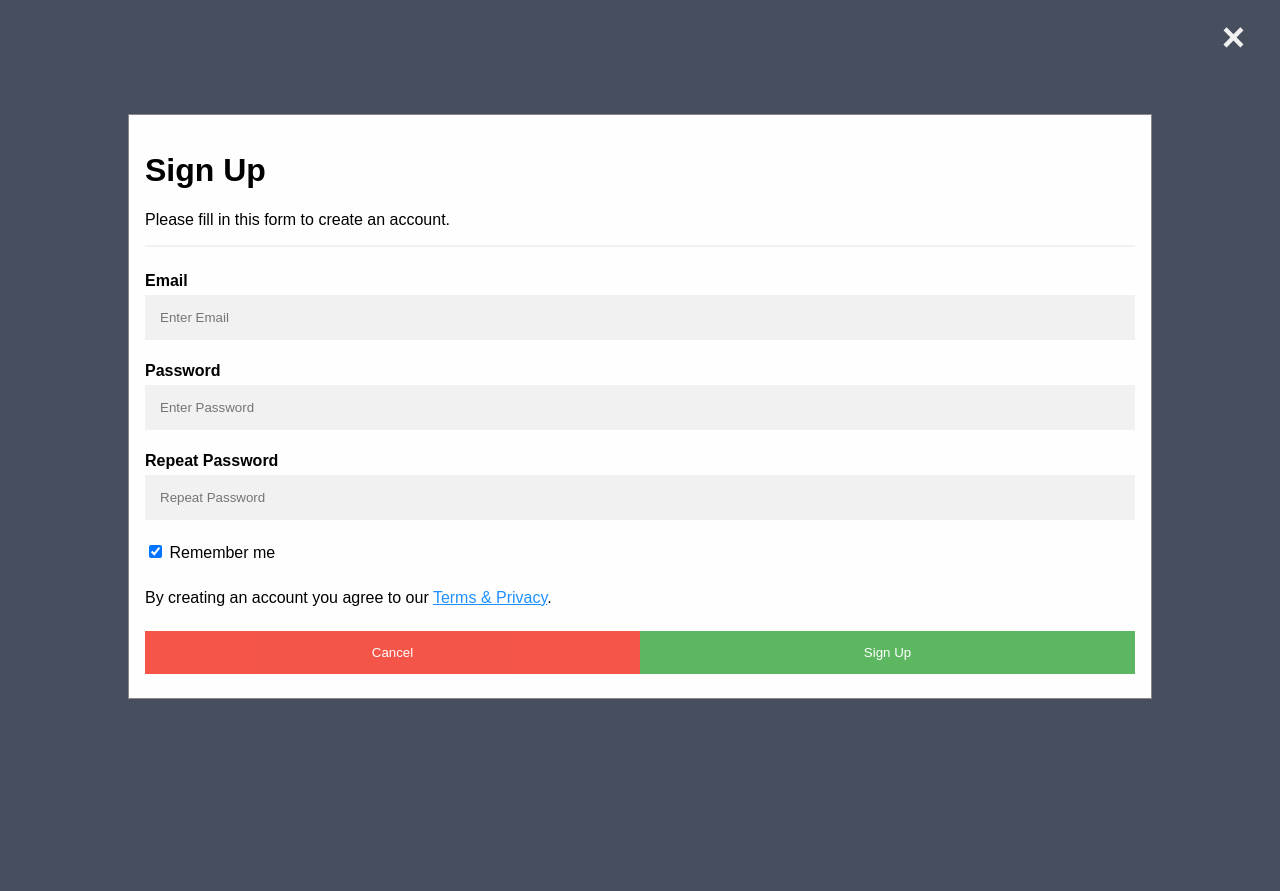
After one commit to hackman1028/quintetecommerce, a PHP site: page /signup.php in a window 1280 px wide, after a click on "Sign Up". The commit adds this page. Run offline with PHP 8.4, Linux system fonts and the light colour scheme.

Commit message:
1:49 logn and signup

```diff
--- a/index.php
+++ b/index.php
@@ -24,7 +24,7 @@
       <a class="active" href="#"><i class="fa fa-fw fa-home"></i> Home</a>
       <a href="bookstore.php"><i class="fa fa-fw fa-book"></i> Bookstore</a>
       <a href="#"><i class="fa fa-fw fa-envelope"></i> Contact</a>
-      <a href="#"><i class="fa fa-fw fa-user"></i> Login</a>
+      <a href="login.php"><i class="fa fa-fw fa-user"></i> Login</a>
     </div>
 </div>
   <!--  <div id="searchbox1" >
--- /dev/null
+++ b/signup.php
@@ -0,0 +1,163 @@
+<!DOCTYPE html>
+<html>
+<style>
+body {font-family: Arial, Helvetica, sans-serif;}
+* {box-sizing: border-box;}
+
+/* Full-width input fields */
+input[type=text], input[type=password] {
+  width: 100%;
+  padding: 15px;
+  margin: 5px 0 22px 0;
+  display: inline-block;
+  border: none;
+  background: #f1f1f1;
+}
+
+/* Add a background color when the inputs get focus */
+input[type=text]:focus, input[type=password]:focus {
+  background-color: #ddd;
+  outline: none;
+}
+
+/* Set a style for all buttons */
+button {
+  background-color: #4CAF50;
+  color: white;
+  padding: 14px 20px;
+  margin: 8px 0;
+  border: none;
+  cursor: pointer;
+  width: 100%;
+  opacity: 0.9;
+}
+
+button:hover {
+  opacity:1;
+}
+
+/* Extra styles for the cancel button */
+.cancelbtn {
+  padding: 14px 20px;
+  background-color: #f44336;
+}
+
+/* Float cancel and signup buttons and add an equal width */
+.cancelbtn, .signupbtn {
+  float: left;
+  width: 50%;
+}
+
+/* Add padding to container elements */
+.container {
+  padding: 16px;
+}
+
+/* The Modal (background) */
+.modal {
+  display: none; /* Hidden by default */
+  position: fixed; /* Stay in place */
+  z-index: 1; /* Sit on top */
+  left: 0;
+  top: 0;
+  width: 100%; /* Full width */
+  height: 100%; /* Full height */
+  overflow: auto; /* Enable scroll if needed */
+  background-color: #474e5d;
+  padding-top: 50px;
+}
+
+/* Modal Content/Box */
+.modal-content {
+  background-color: #fefefe;
+  margin: 5% auto 15% auto; /* 5% from the top, 15% from the bottom and centered */
+  border: 1px solid #888;
+  width: 80%; /* Could be more or less, depending on screen size */
+}
+
+/* Style the horizontal ruler */
+hr {
+  border: 1px solid #f1f1f1;
+  margin-bottom: 25px;
+}
+
+/* The Close Button (x) */
+.close {
+  position: absolute;
+  right: 35px;
+  top: 15px;
+  font-size: 40px;
+  font-weight: bold;
+  color: #f1f1f1;
+}
+
+.close:hover,
+.close:focus {
+  color: #f44336;
+  cursor: pointer;
+}
+
+/* Clear floats */
+.clearfix::after {
+  content: "";
+  clear: both;
+  display: table;
+}
+
+/* Change styles for cancel button and signup button on extra small screens */
+@media screen and (max-width: 300px) {
+  .cancelbtn, .signupbtn {
+     width: 100%;
+  }
+}
+</style>
+<body>
+
+<h2>Modal Signup Form</h2>
+
+<button onclick="document.getElementById('id01').style.display='block'" style="width:auto;">Sign Up</button>
+
+<div id="id01" class="modal">
+  <span onclick="document.getElementById('id01').style.display='none'" class="close" title="Close Modal">&times;</span>
+  <form class="modal-content" action="/action_page.php">
+    <div class="container">
+      <h1>Sign Up</h1>
+      <p>Please fill in this form to create an account.</p>
+      <hr>
+      <label for="email"><b>Email</b></label>
+      <input type="text" placeholder="Enter Email" name="email" required>
+
+      <label for="psw"><b>Password</b></label>
+      <input type="password" placeholder="Enter Password" name="psw" required>
+
+      <label for="psw-repeat"><b>Repeat Password</b></label>
+      <input type="password" placeholder="Repeat Password" name="psw-repeat" required>
+
+      <label>
+        <input type="checkbox" checked="checked" name="remember" style="margin-bottom:15px"> Remember me
+      </label>
+
+      <p>By creating an account you agree to our <a href="#" style="color:dodgerblue">Terms & Privacy</a>.</p>
+
+      <div class="clearfix">
+        <button type="button" onclick="document.getElementById('id01').style.display='none'" class="cancelbtn">Cancel</button>
+        <button type="submit" class="signupbtn">Sign Up</button>
+      </div>
+    </div>
+  </form>
+</div>
+
+<script>
+// Get the modal
+var modal = document.getElementById('id01');
+
+// When the user clicks anywhere outside of the modal, close it
+window.onclick = function(event) {
+  if (event.target == modal) {
+    modal.style.display = "none";
+  }
+}
+</script>
+
+</body>
+</html>
```
Also changed, not shown: css/my.css (+65 -0 lines), description.php (added, +154 -0 lines), login.php (added, +39 -0 lines), img/avatar.jpg (added), img/img_avatar2.png (added).
